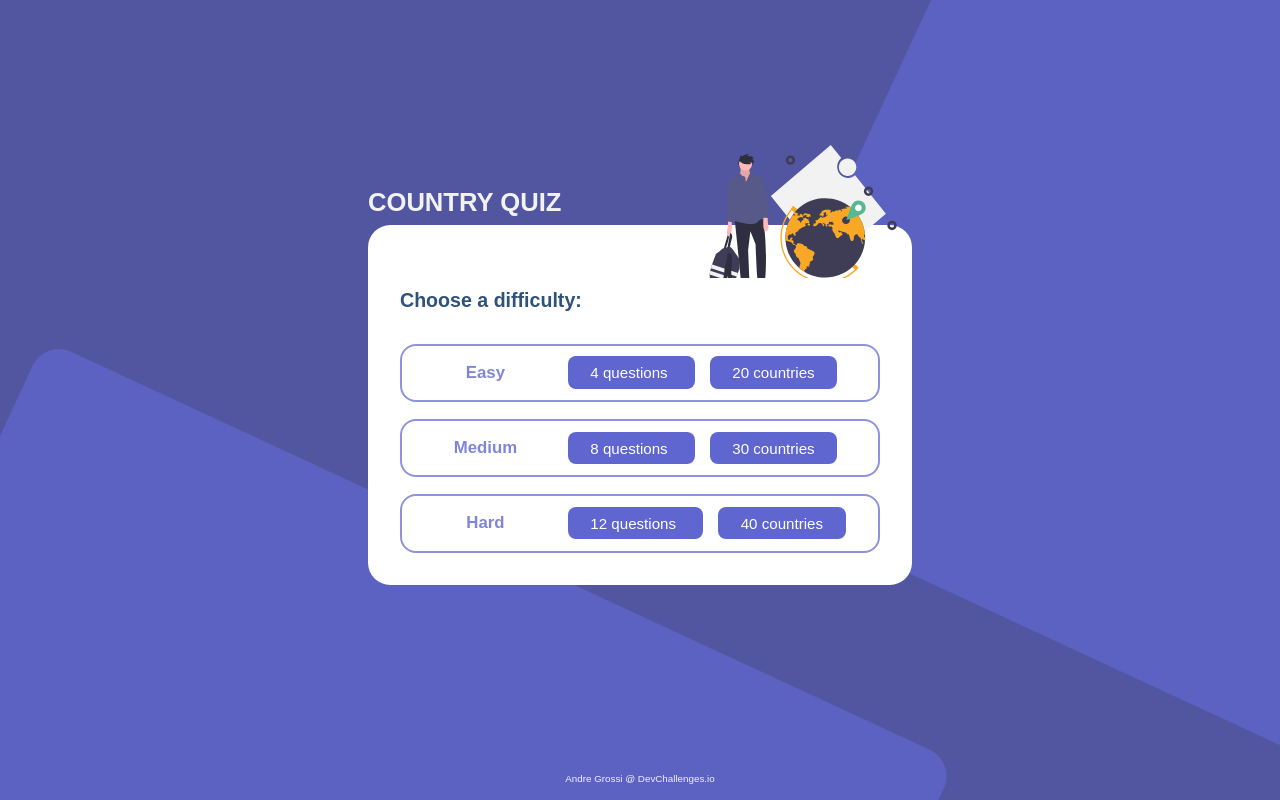
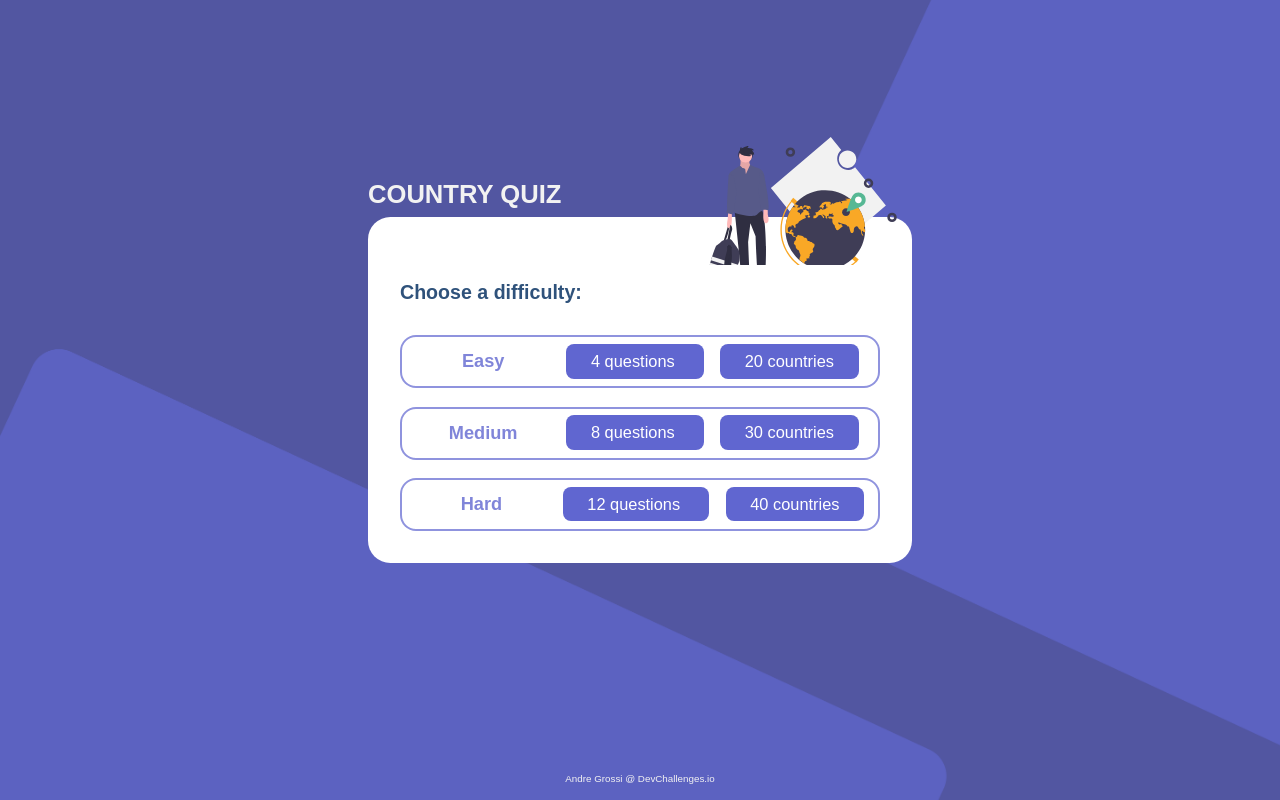
Before and after one commit to aadelgrossi/country-quiz, a React (Create React App) app: page / in a window 1280 px wide. Built offline with nearby package versions, Linux system fonts and the light colour scheme; what webfontloader would draw is missing.

Commit message:
Style fixes

```diff
--- a/src/components/Choice/styles.ts
+++ b/src/components/Choice/styles.ts
@@ -22,8 +22,8 @@ export const Container = styled.button<IChoiceProps>`
   }
 
   @media (min-width: 600px) {
-    padding: 1.2rem;
-    font-size: 1.2em;
+    padding: 1rem;
+    font-size: 1.3em;
   }
 
   ${props =>
--- a/src/components/Flag/styles.ts
+++ b/src/components/Flag/styles.ts
@@ -1,9 +1,12 @@
 import styled from 'styled-components'
 
 export const Container = styled.div`
+  margin-top: 0.5rem;
+
   > img {
     width: 84px;
-    box-shadow: 0px 4px 24px rgba(0, 0, 0, 0.1);
+    border-radius: 4px;
+    filter: drop-shadow(0 4px 24px rgba(0, 0, 0, 0.3));
   }
 
   > h2 {
--- a/src/components/Question/styles.ts
+++ b/src/components/Question/styles.ts
@@ -11,8 +11,8 @@ export const Container = styled.div`
     margin-bottom: 1.6em;
   }
 
-  button:last-of-type {
+  > button:last-of-type {
     align-self: flex-end;
-    margin-top: 1em;
+    margin-top: 1.5rem;
   }
 `
--- a/src/pages/Home/styles.ts
+++ b/src/pages/Home/styles.ts
@@ -3,7 +3,7 @@ import styled from 'styled-components'
 import bgImg from '../../assets/background.png'
 
 export const Container = styled.div`
-  height: 100vh;
+  min-height: 100vh;
 
   display: flex;
   flex-direction: column;
@@ -27,6 +27,6 @@ export const Contents = styled.div`
   }
 
   @media (min-width: 400px) {
-    margin: auto auto 0;
+    margin: 180px auto 100px;
   }
 `
```
